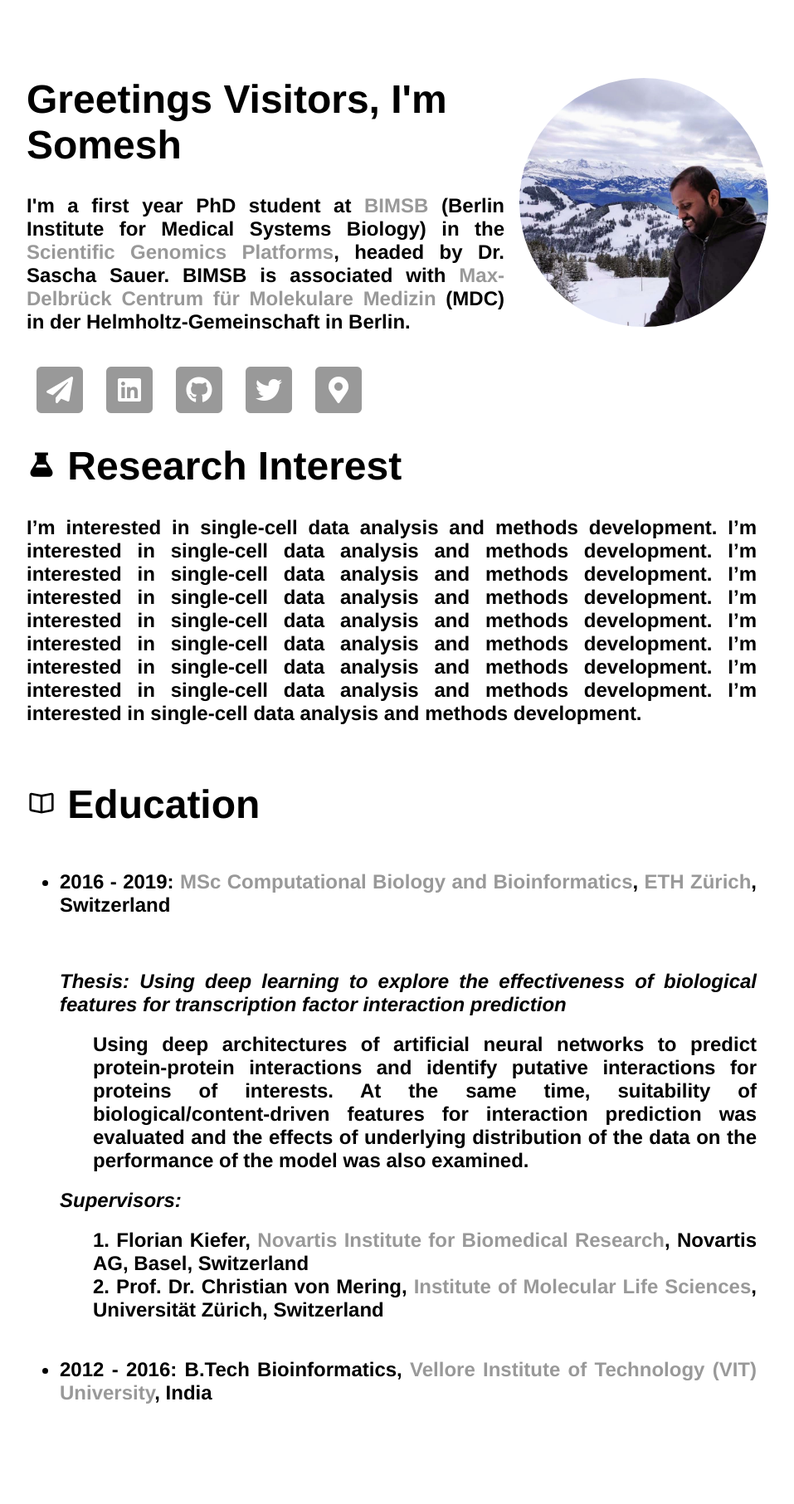
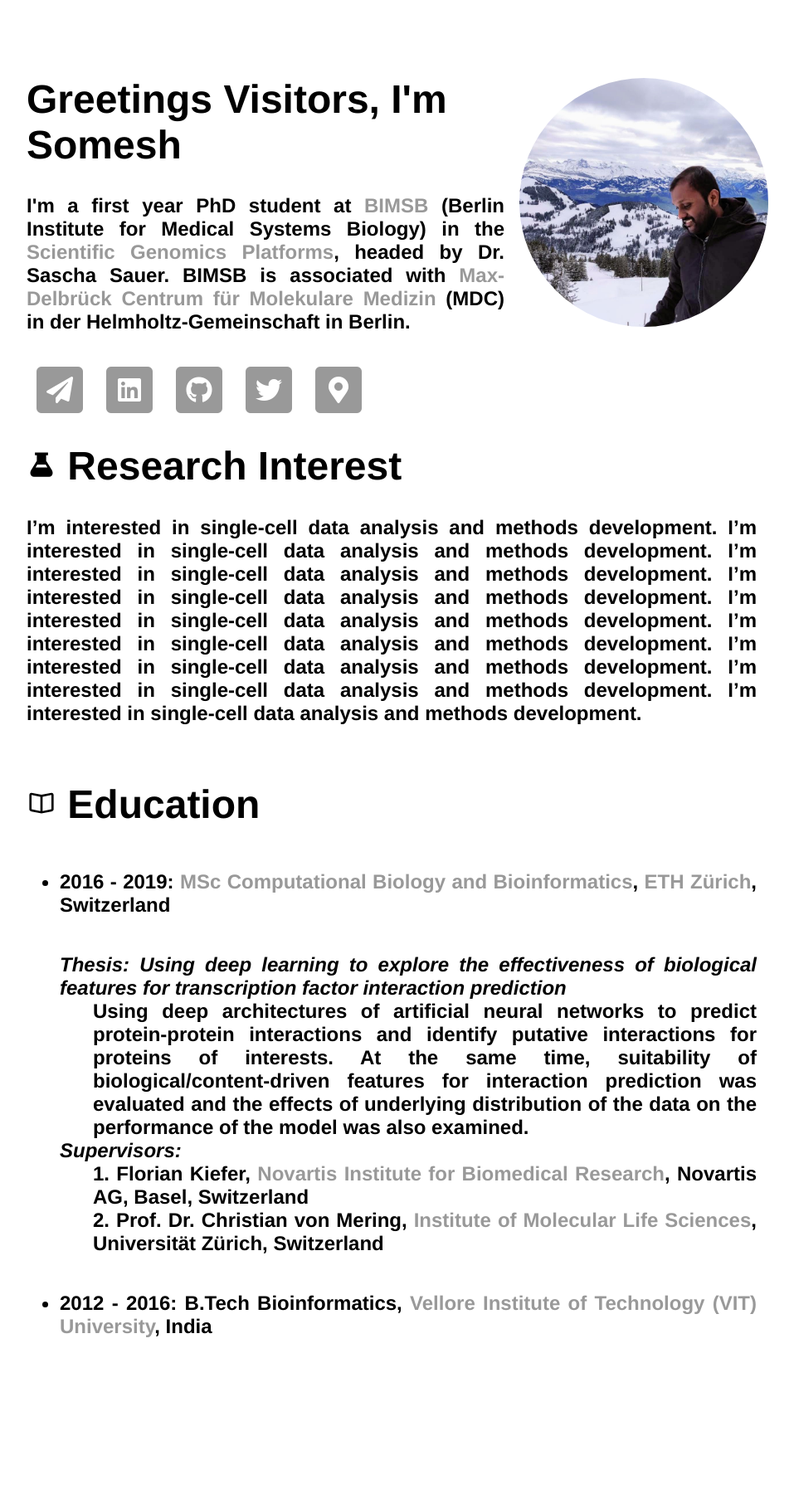
Before and after one commit to saisomesh2594/saisomesh2594.github.io, a Jekyll site: the page built from index.html, in a window 1280 px wide. Shown: the whole page at 83% size, without its empty margins (160-1117 px from the left). Built offline with Jekyll 4.4.1, drawn with Linux system fonts in a browser that asks for light colours; after the commit the page ends 1733 px from its top, so only the background shows below that.

Commit message:
Update main.css

```diff
--- a/css/main.css
+++ b/css/main.css
@@ -20,7 +20,7 @@ ul li{
 	padding: 20px 0px;
 }
 
-dl dt{
+dl dt dd{
 	padding: 20px 0px;
 }
 
```
